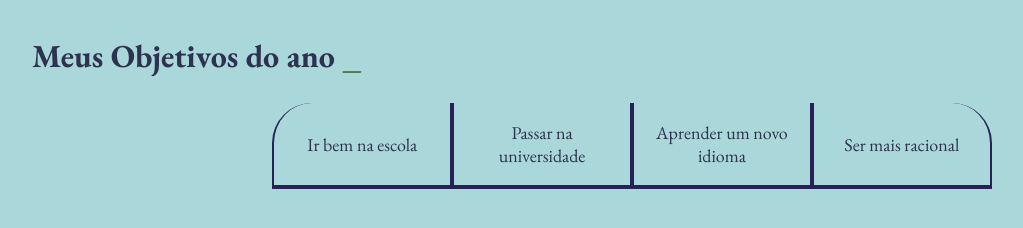
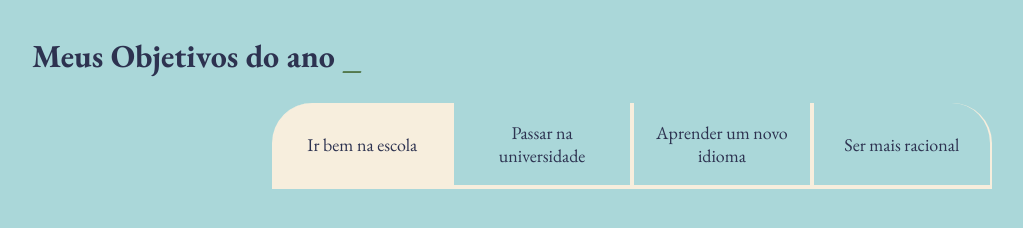
Before and after one commit to Biancalaragon/Objetivos-de-vida-projeto, a plain HTML site: page index.html in a window 1280 px wide. Both pictures are taken after a click on the button "Ir bem na escola". Shown: the whole page, without its empty margins (8-1031 px from the left). Drawn offline with nearby package versions, Linux system fonts and the light colour scheme.

Commit message:
Add files via upload

```diff
--- a/index.html
+++ b/index.html
@@ -10,11 +10,12 @@
   <section class="conteudo-principal">
     <h2 class="titulo-principal"> Meus Objetivos do ano <span> _ </span></h2>
     <div class="botoes">
-      <button class="botao"> Ir bem na escola </button>
+      <button class="botao ativo"> Ir bem na escola </button>
       <button class="botao"> Passar na universidade </button>
       <button class="botao"> Aprender um novo idioma </button>
      <button class=" botao"> Ser mais racional </button>
     </div>
+    <script src="main.js"></script>
    </section>
   </body>
 </html>
--- /dev/null
+++ b/main.js
@@ -0,0 +1,11 @@
+const botoes= document.querySelectorAll (".botao");
+console.log (botoes)
+
+for (let i=0; i < botoes.length; i++){
+    botoes[i].onclick = function () {
+        for (let j=0; j<botoes.length;j++){
+            botoes[j].classList.remove("ativo");
+        }
+        botoes[i].classList.add("ativo");
+    }
+}
--- a/style.css
+++ b/style.css
@@ -46,7 +46,7 @@ body {
 .botoes {@import url('https://fonts.googleapis.com/css2?family=EB+Garamond:ital,wght@0,400..800;1,400..800&family=Noto+Sans+JP:wght@100..900&display=swap');
     --verde: #52774b;
     --branco: #2D3250;
-    --botao-ativo: #262258;
+    --botao-ativo: #F7EEDD;
     --botao-inativo: rgba(58, 55, 94 0.5);
     --texto-fundo: rgba(58, 55, 94, 0.3);
 }
@@ -95,3 +95,7 @@ body {
 .botao:first-child {border-radius: 40px 0 0 0;
 }
 .botao:last-child{border-radius: 0 40px 0 0;}
+.ativo {
+    background-color: var(--botao-ativo);
+    border-radius: 4px solid var(--verde);
+}
```
